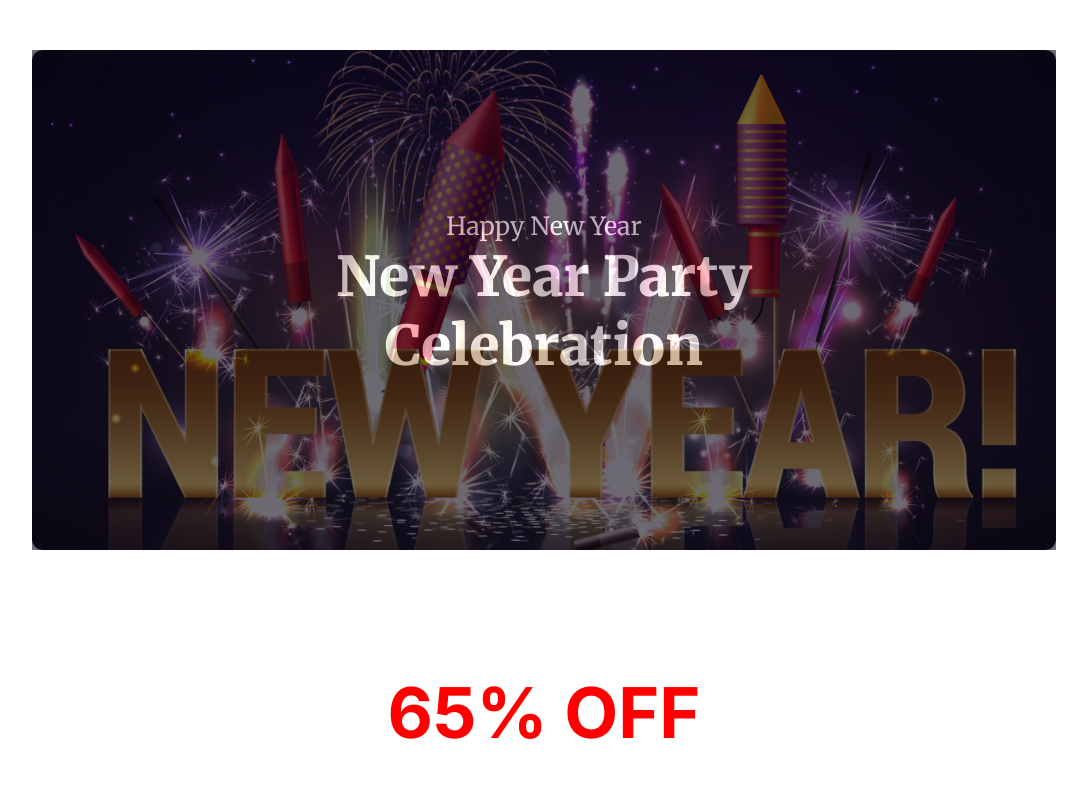
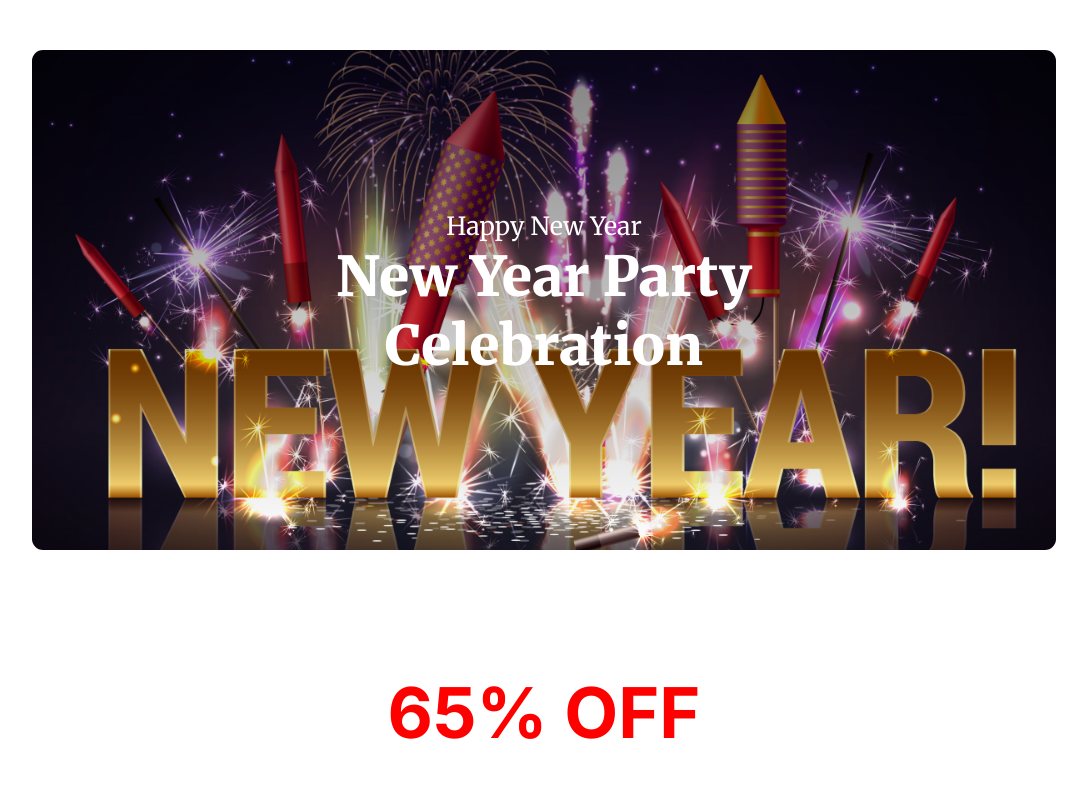
Before and after one commit to devsafi/new-year-celebration, a plain HTML site: page index.html in a window 1280 px wide. Shown: the top 792 px of the page, without its empty margins (96-1183 px from the left). Drawn offline with Linux system fonts and the light colour scheme.

Commit message:
all done

```diff
--- a/styles/style.css
+++ b/styles/style.css
@@ -19,7 +19,8 @@ header {
   margin-top: 50px;
 }
 header .new-year {
-  background-image: url("../resources/Banner\ Image.png");
+  /* background-image: url("../resources/Banner\ Image.png"); */
+  background-image: linear-gradient(to bottom, rgba(0,0,0,0.5), rgba(0,0,0,0)), url('../resources/Banner\ Image.png');
   background-size: cover;
   background-position: center;
   border-radius: 11px;
@@ -28,9 +29,9 @@ header .new-year {
 .container .container-text {
   padding: 160px 300px;
   color: white;
-  background-color: #0b0716;
+  /* background-color: #0b0716;
   opacity: 0.6;
-  height: 180px;
+  height: 180px; */
 }
 
 .container .container-text p {
@@ -97,7 +98,8 @@ section .welcome {
   gap: 40px;
   padding: 30px 130px;
   margin-top: 350px;
-  background-image: url("../resources/Vectorrr.png");
+  /* background-image: url("../resources/Vectorrr.png"); */
+  background-image: linear-gradient(to bottom, rgba(0,0,0,0.5), rgba(0,0,0,0)), url('../resources/Vectorrr.png');
   background-size: cover;
   background-position: center;
   justify-content: space-between;
```
